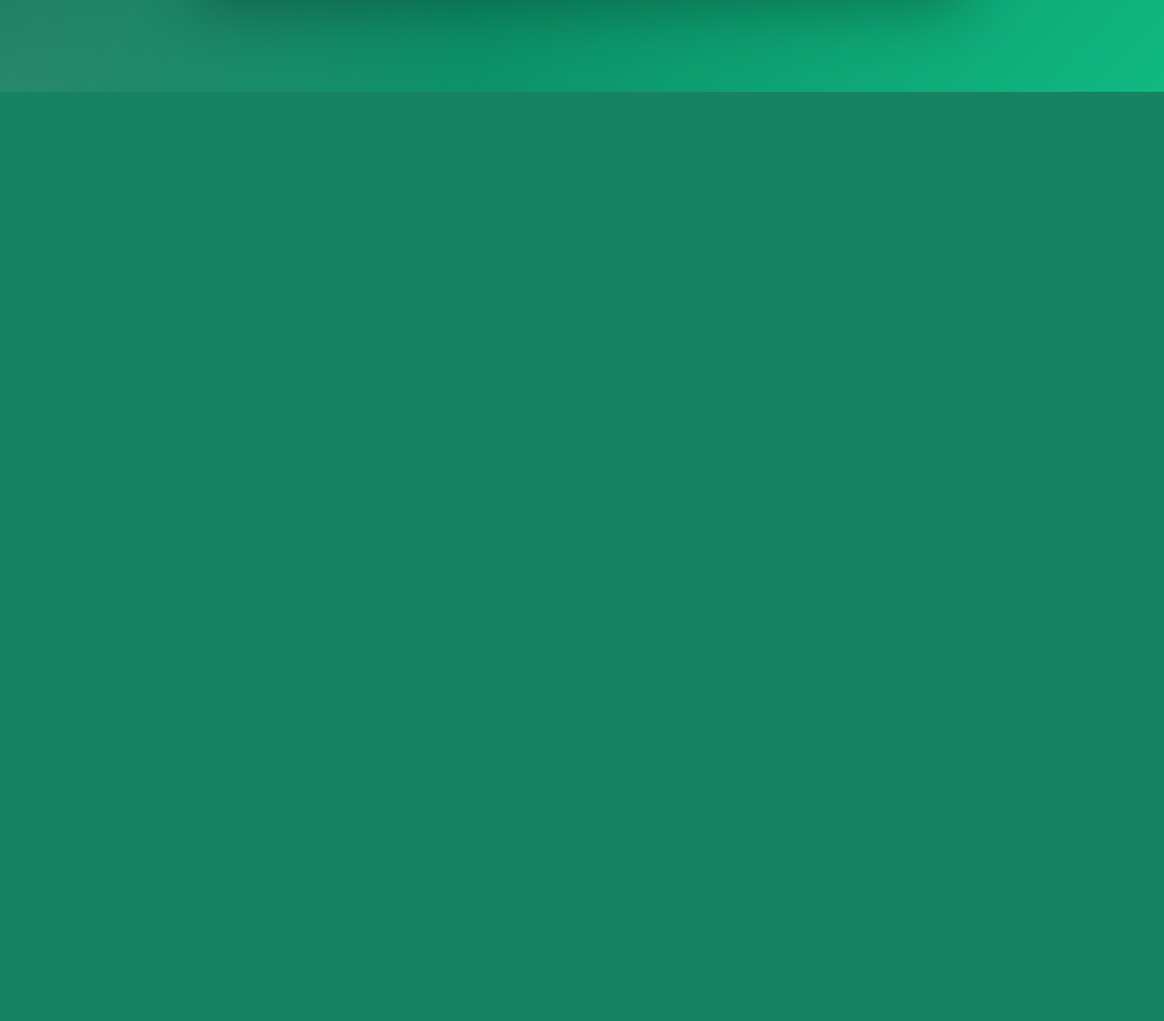
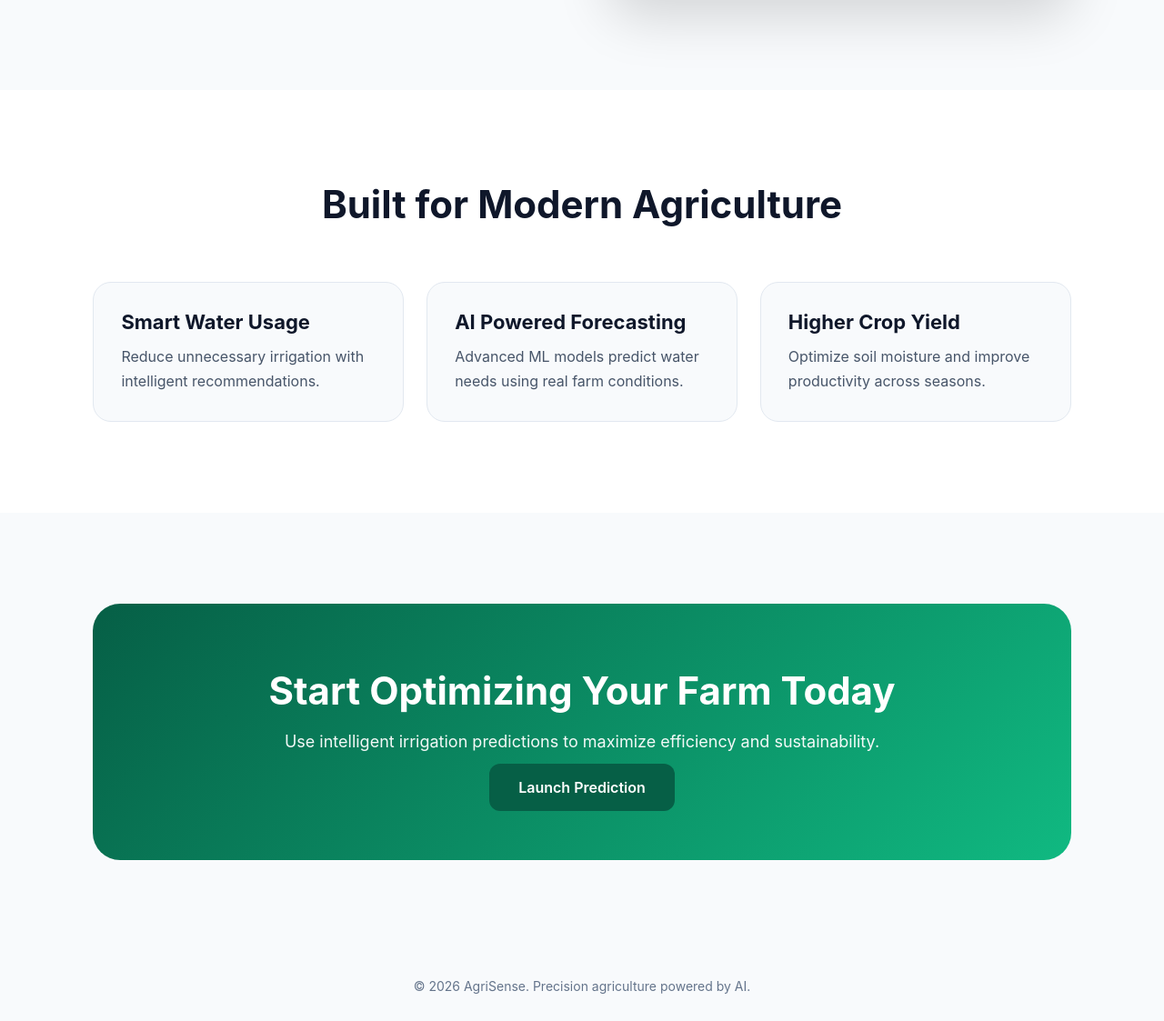
Before and after one commit to vedddev/Irrigation_Need, a Flask app: page / in a window 1280 px wide. Shown: the part 699-1822 px from the top of the page at 91% size. Before the commit the page ends 800 px from the top, so only its background shows below. Run offline with Flask 3, Linux system fonts and the light colour scheme; parts of the project's set-up code (start-up, migrations or seed data) failed here and were passed over.

Commit message:
improve app

```diff
--- a/app.py
+++ b/app.py
@@ -1,19 +1,20 @@
-from flask import Flask, request, render_template
+from flask import Flask, request, render_template, redirect, session
 import os
 import pandas as pd
 import joblib
+import sqlite3
 import warnings
-warnings.filterwarnings('ignore')
+warnings.filterwarnings("ignore")
 
 app = Flask(__name__)
+app.secret_key = "agrisense_secret"
 
 BASE_DIR = os.path.dirname(os.path.abspath(__file__))
 
-# Load compressed model
+# ================= MODEL =================
 model_path = os.path.join(BASE_DIR, "best_model_pipeline.pkl")
 model = joblib.load(model_path)
 
-# Columns
 expected_cols = [
     'Soil_Type', 'Soil_pH', 'Soil_Moisture', 'Organic_Carbon',
     'Electrical_Conductivity', 'Temperature_C', 'Humidity', 'Rainfall_mm',
@@ -29,15 +30,99 @@ num_cols = [
     'Previous_Irrigation_mm'
 ]
 
-@app.route('/')
+# ================= DATABASE =================
+def init_db():
+    conn = sqlite3.connect("users.db")
+    cursor = conn.cursor()
+
+    cursor.execute("""
+        CREATE TABLE IF NOT EXISTS users (
+            id INTEGER PRIMARY KEY AUTOINCREMENT,
+            name TEXT,
+            email TEXT UNIQUE,
+            password TEXT
+        )
+    """)
+
+    conn.commit()
+    conn.close()
+
+init_db()
+
+# ================= HOME =================
+@app.route("/")
 def home():
-    return render_template('home.html')
+    return render_template("home.html")
 
-@app.route('/predict')
+# ================= PREDICT PAGE =================
+@app.route("/predict")
 def predict_page():
-    return render_template('index.html')
+    return render_template("index.html")
 
-@app.route('/predictdata', methods=['POST'])
+# ================= REGISTER =================
+@app.route("/register", methods=["GET", "POST"])
+def register():
+    if request.method == "POST":
+        name = request.form["name"]
+        email = request.form["email"]
+        password = request.form["password"]
+        confirm_password = request.form["confirm_password"]
+
+        if password != confirm_password:
+            return "Passwords do not match"
+
+        conn = sqlite3.connect("users.db")
+        cursor = conn.cursor()
+
+        try:
+            cursor.execute(
+                "INSERT INTO users (name, email, password) VALUES (?, ?, ?)",
+                (name, email, password)
+            )
+            conn.commit()
+        except:
+            return "Email already exists"
+        finally:
+            conn.close()
+
+        return redirect("/login")
+
+    return render_template("register.html")
+
+# ================= LOGIN =================
+@app.route("/login", methods=["GET", "POST"])
+def login():
+    if request.method == "POST":
+        email = request.form["email"]
+        password = request.form["password"]
+
+        conn = sqlite3.connect("users.db")
+        cursor = conn.cursor()
+
+        cursor.execute(
+            "SELECT * FROM users WHERE email=? AND password=?",
+            (email, password)
+        )
+
+        user = cursor.fetchone()
+        conn.close()
+
+        if user:
+            session["user"] = user[1]
+            return redirect("/")
+        else:
+            return "Invalid email or password"
+
+    return render_template("login.html")
+
+# ================= LOGOUT =================
+@app.route("/logout")
+def logout():
+    session.pop("user", None)
+    return redirect("/login")
+
+# ================= ML PREDICTION =================
+@app.route("/predictdata", methods=["POST"])
 def predict_datapoint():
     try:
         data = request.form.to_dict()
@@ -45,7 +130,7 @@ def predict_datapoint():
 
         for col in num_cols:
             if col in df.columns:
-                df[col] = pd.to_numeric(df[col], errors='coerce')
+                df[col] = pd.to_numeric(df[col], errors="coerce")
 
         for col in expected_cols:
             if col not in df.columns:
--- a/templates/home.html
+++ b/templates/home.html
@@ -1,158 +1,308 @@
 <!DOCTYPE html>
 <html lang="en">
 <head>
-    <meta charset="UTF-8">
-    <meta name="viewport" content="width=device-width, initial-scale=1.0">
-    <title>Smart Irrigation System</title>
+  <meta charset="UTF-8" />
+  <meta name="viewport" content="width=device-width, initial-scale=1.0"/>
+  <title>AgriSense | Smart Irrigation</title>
+
+  <!-- Professional icons -->
+  <link rel="stylesheet" href="https://cdnjs.cloudflare.com/ajax/libs/font-awesome/6.5.1/css/all.min.css">
+
   <style>
-        * { box-sizing: border-box; }
+    * {
+      margin: 0;
+      padding: 0;
+      box-sizing: border-box;
+      font-family: "Inter", "Segoe UI", sans-serif;
+    }
 
     body {
-            margin: 0;
-            font-family: Arial, sans-serif;
-            min-height: 100vh;
-            background: linear-gradient(135deg, #064e3b, #10b981);
-            color: white;
-            overflow-x: hidden;
+      background: #f8fafc;
+      color: #0f172a;
     }
 
-        .hero {
-            min-height: 100vh;
+    /* Navbar */
+    nav {
+      display: flex;
+      justify-content: space-between;
+      align-items: center;
+      padding: 22px 8%;
+      background: white;
+      box-shadow: 0 2px 20px rgba(0,0,0,0.05);
+      position: sticky;
+      top: 0;
+      z-index: 1000;
+    }
+
+    .logo {
+      font-size: 28px;
+      font-weight: 700;
+      color: #065f46;
+    }
+
+    .nav-links {
+      display: flex;
+      gap: 30px;
+    }
+
+    .nav-links a {
       display: flex;
       align-items: center;
-            justify-content: center;
-            padding: 30px 20px;
-            position: relative;
+      gap: 8px;
+      text-decoration: none;
+      color: #334155;
+      font-weight: 500;
+      transition: 0.3s;
     }
 
-        .hero::before {
-            content: "";
-            position: absolute;
-            inset: 0;
-            background: radial-gradient(circle at top right, rgba(255,255,255,0.15), transparent 40%),
-                        radial-gradient(circle at bottom left, rgba(255,255,255,0.12), transparent 35%);
+    .nav-links a i {
+      font-size: 15px;
+      color: #065f46;
     }
 
-        .container {
-            position: relative;
-            z-index: 1;
-            width: 100%;
-            max-width: 850px;
-            text-align: center;
-            padding: 50px 30px;
-            background: rgba(255,255,255,0.08);
-            backdrop-filter: blur(10px);
-            border: 1px solid rgba(255,255,255,0.15);
-            border-radius: 24px;
-            box-shadow: 0 20px 60px rgba(0,0,0,0.25);
+    .nav-links a:hover {
+      color: #065f46;
     }
 
-        .badge {
-            display: inline-block;
-            padding: 8px 16px;
-            border-radius: 999px;
-            background: rgba(255,255,255,0.15);
-            font-size: 14px;
-            margin-bottom: 18px;
+    /* Hero */
+    .hero {
+      min-height: 90vh;
+      display: grid;
+      grid-template-columns: 1fr 1fr;
+      align-items: center;
+      padding: 80px 8%;
+      gap: 60px;
     }
 
-        h1 {
-            font-size: 52px;
-            line-height: 1.15;
-            margin: 0 0 18px;
+    .hero-text h1 {
+      font-size: 64px;
+      line-height: 1.1;
+      margin-bottom: 20px;
     }
 
-        p {
+    .hero-text p {
       font-size: 20px;
-            line-height: 1.7;
-            opacity: 0.95;
+      line-height: 1.8;
+      color: #475569;
+      margin-bottom: 30px;
       max-width: 650px;
-            margin: 0 auto 30px;
+    }
+
+    .hero-buttons {
+      display: flex;
+      gap: 20px;
+      flex-wrap: wrap;
     }
 
     .btn {
-            display: inline-block;
-            padding: 16px 34px;
-            border-radius: 14px;
+      padding: 16px 32px;
+      border-radius: 12px;
+      text-decoration: none;
+      font-weight: 600;
+      transition: 0.3s;
+    }
+
+    .primary {
+      background: #065f46;
+      color: white;
+    }
+
+    .secondary {
+      border: 1px solid #cbd5e1;
+      color: #0f172a;
       background: white;
-            color: #065f46;
-            text-decoration: none;
-            font-weight: bold;
-            font-size: 18px;
-            transition: all 0.3s ease;
-            box-shadow: 0 10px 25px rgba(0,0,0,0.18);
     }
 
     .btn:hover {
-            transform: translateY(-3px) scale(1.02);
-            background: #ecfdf5;
+      transform: translateY(-3px);
     }
 
+    /* Hero image */
+    .hero-image {
+      width: 100%;
+      height: 520px;
+      border-radius: 30px;
+      overflow: hidden;
+      box-shadow: 0 20px 60px rgba(0,0,0,0.15);
+    }
+
+    .hero-image img {
+      width: 100%;
+      height: 100%;
+      object-fit: cover;
+      display: block;
+    }
+
+    /* Features */
     .features {
-            margin-top: 40px;
+      padding: 100px 8%;
+      background: white;
+    }
+
+    .section-title {
+      text-align: center;
+      font-size: 42px;
+      margin-bottom: 60px;
+    }
+
+    .feature-grid {
       display: grid;
       grid-template-columns: repeat(3, 1fr);
-            gap: 18px;
+      gap: 25px;
     }
 
     .card {
-            background: rgba(255,255,255,0.1);
-            border-radius: 18px;
-            padding: 20px;
-            border: 1px solid rgba(255,255,255,0.12);
+      background: #f8fafc;
+      padding: 30px;
+      border-radius: 20px;
+      border: 1px solid #e2e8f0;
+      transition: 0.3s;
+    }
+
+    .card:hover {
+      transform: translateY(-5px);
+      box-shadow: 0 12px 30px rgba(0,0,0,0.06);
     }
 
     .card h3 {
-            margin: 0 0 8px;
-            font-size: 18px;
+      font-size: 22px;
+      margin-bottom: 12px;
     }
 
     .card p {
-            font-size: 14px;
-            margin: 0;
-            line-height: 1.5;
+      color: #475569;
+      line-height: 1.7;
     }
 
-        @media (max-width: 768px) {
-            h1 { font-size: 36px; }
-            p { font-size: 17px; }
-            .features { grid-template-columns: 1fr; }
-            .container { padding: 35px 20px; }
-            .btn { width: 100%; max-width: 280px; }
+    /* CTA */
+    .cta {
+      margin: 100px 8%;
+      background: linear-gradient(135deg, #065f46, #10b981);
+      border-radius: 30px;
+      padding: 70px;
+      text-align: center;
+      color: white;
     }
 
-        @media (max-width: 480px) {
-            h1 { font-size: 28px; }
-            p { font-size: 15px; }
-            .badge { font-size: 12px; }
+    .cta h2 {
+      font-size: 42px;
+      margin-bottom: 20px;
+    }
+
+    .cta p {
+      font-size: 18px;
+      margin-bottom: 30px;
+      opacity: 0.95;
+    }
+
+    /* Footer */
+    footer {
+      text-align: center;
+      padding: 30px;
+      color: #64748b;
+      font-size: 14px;
+    }
+
+    /* Responsive */
+    @media (max-width: 900px) {
+      .hero {
+        grid-template-columns: 1fr;
+      }
+
+      .hero-text h1 {
+        font-size: 42px;
+      }
+
+      .feature-grid {
+        grid-template-columns: 1fr;
+      }
+
+      .hero-image {
+        height: 300px;
+      }
+
+      .nav-links {
+        display: none;
+      }
     }
   </style>
 </head>
 <body>
+
+  <!-- Navbar -->
+  <nav>
+    <div class="logo">AgriSense</div>
+
+    <div class="nav-links">
+      <a href="#">
+        <i class="fa-solid fa-house"></i>
+        <span>Home</span>
+      </a>
+
+      <a href="#features">
+        <i class="fa-solid fa-layer-group"></i>
+        <span>Features</span>
+      </a>
+
+      <a href="/predict">
+        <i class="fa-solid fa-chart-line"></i>
+        <span>Prediction</span>
+      </a>
+    </div>
+  </nav>
+
+  <!-- Hero -->
   <section class="hero">
-        <div class="container">
-            <div class="badge">🌾 AI Powered Farming Assistant</div>
-            <h1>🌱 Smart Irrigation Need Prediction</h1>
+    <div class="hero-text">
+      <h1>Smarter Irrigation Starts With Better Predictions</h1>
       <p>
-                Just buid model for imporve farming
+        Leverage machine learning and environmental analytics to optimize irrigation,
+        save water, and improve crop yield with precision agriculture.
       </p>
-            <a href="/predict" class="btn">🚀 Start Prediction</a>
 
-            <div class="features">
+      <div class="hero-buttons">
+        <a href="/predict" class="btn primary">Start Prediction</a>
+        <a href="#features" class="btn secondary">Learn More</a>
+      </div>
+    </div>
+
+    <div class="hero-image">
+      <img src="{{ url_for('static', filename='bg.jpg') }}" alt="Smart Irrigation Farm">
+    </div>
+  </section>
+
+  <!-- Features -->
+  <section class="features" id="features">
+    <h2 class="section-title">Built for Modern Agriculture</h2>
+    <div class="feature-grid">
       <div class="card">
-                    <h3>💧 Water Optimization</h3>
-                    <p>Reduce water waste with intelligent irrigation recommendations.</p>
+        <h3>Smart Water Usage</h3>
+        <p>Reduce unnecessary irrigation with intelligent recommendations.</p>
       </div>
+
       <div class="card">
-                    <h3>📊 ML Predictions</h3>
-                    <p>Powered by Random Forest with soil and climate insights.</p>
+        <h3>AI Powered Forecasting</h3>
+        <p>Advanced ML models predict water needs using real farm conditions.</p>
       </div>
+
       <div class="card">
-                    <h3>📱 Smart farming</h3>
-                    <p>Modern era we do smart farming not aura farming</p>
-                </div>
+        <h3>Higher Crop Yield</h3>
+        <p>Optimize soil moisture and improve productivity across seasons.</p>
       </div>
     </div>
   </section>
+
+  <!-- CTA -->
+  <section class="cta">
+    <h2>Start Optimizing Your Farm Today</h2>
+    <p>Use intelligent irrigation predictions to maximize efficiency and sustainability.</p>
+    <a href="/predict" class="btn primary">Launch Prediction</a>
+  </section>
+
+  <!-- Footer -->
+  <footer>
+    © 2026 AgriSense. Precision agriculture powered by AI.
+  </footer>
+
 </body>
 </html>
```
Also changed, not shown: templates/login.html (added, +146 -0 lines), templates/register.html (added, +140 -0 lines), users.db (added), 2 other files. Lines whose indentation alone changed are shown as unchanged.
